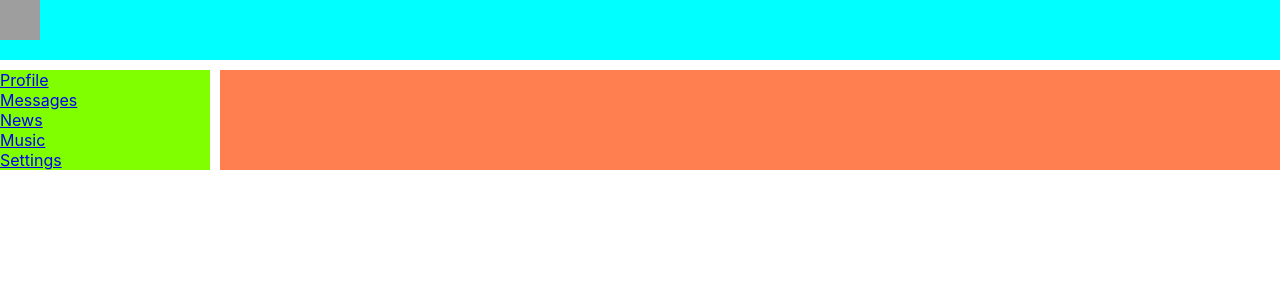
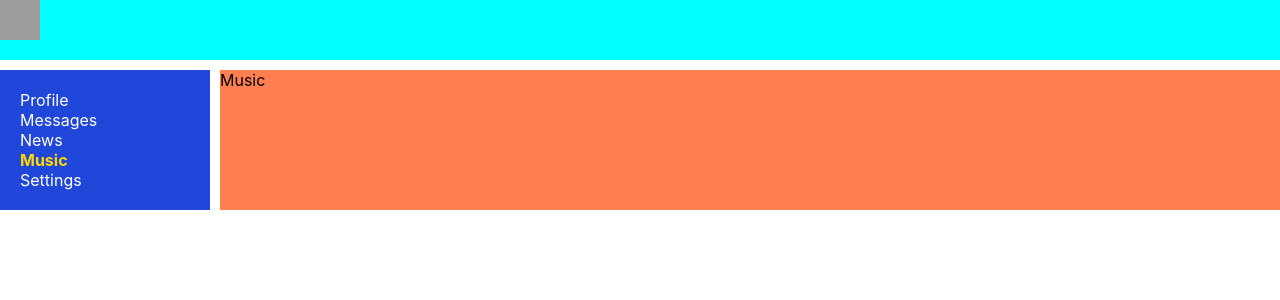
Before and after one commit to AleksanderZabrodski09/samurai-way-main, a React (Create React App) app: page /music in a window 1280 px wide. Shown: the top 300 px of the page. Built offline with nearby package versions, Linux system fonts and the light colour scheme; grey boxes are pictures that could not be loaded.

Commit message:
create: add folders News, Music, Settings(NavLink)

```diff
--- a/src/App.tsx
+++ b/src/App.tsx
@@ -5,6 +5,9 @@ import {Navbar} from './components/Navbar/Navbar';
 import {Profile} from './components/Profile/Profile';
 import {Dialogs} from './components/Dialogs/Dialogs';
 import {BrowserRouter, Route} from 'react-router-dom';
+import {News} from './components/News/News';
+import {Music} from './components/Music/Music';
+import {Settings} from './components/Settings/Settings';
 
 
 const App = () => {
@@ -16,6 +19,9 @@ const App = () => {
         <div className="appWrapperContent">
           <Route path='/profile' component={Profile}/>
           <Route path='/dialogs' component={Dialogs}/>
+          <Route path='/news' component={News}/>
+          <Route path='/music' component={Music}/>
+          <Route path='/settings' component={Settings}/>
         </div>
       </div>
     </BrowserRouter>
--- /dev/null
+++ b/src/components/Music/Music.tsx
@@ -0,0 +1,12 @@
+import React from 'react';
+import s from './Music.module.css';
+
+
+
+export const Music = () => {
+  return (
+    <div >
+      Music
+    </div>
+  );
+};
--- a/src/components/Navbar/Navbar.module.css
+++ b/src/components/Navbar/Navbar.module.css
@@ -1,12 +1,14 @@
 .nav {
   grid-area: nav;
-  background-color: chartreuse;
+  background-color: #2146da;
+  padding: 20px;
 }
 
-.item{
-  color: #ffffff
+.item a{
+  color: #ffffff;
+  text-decoration: none;
 }
-.active {
-  color: #d000ff;
+.item a.active {
+  color: gold;
   font-weight: bold;
 }
--- a/src/components/Navbar/Navbar.tsx
+++ b/src/components/Navbar/Navbar.tsx
@@ -2,24 +2,28 @@ import React from 'react';
 import s from './Navbar.module.css';
 import {NavLink} from 'react-router-dom';
 
-
+// type navData ={
+//
+// }
 export const Navbar = ()=>{
   return (
       <nav className={s.nav}>
         <div className={s.item}>
-          <NavLink to='/profile'>Profile</NavLink>
+        {/*  <NavLink to='/profile' className={ navData => navData.isActive ? s.active : s.item }>Profile</NavLink>*/}
+        {/*</div>*/}
+          <NavLink to='/profile' activeClassName={s.active}>Profile</NavLink>
         </div>
         <div className={s.item}>
-          <NavLink to='/dialogs'>Messages</NavLink>
+          <NavLink to='/dialogs' activeClassName={s.active}>Messages</NavLink>
         </div>
         <div className={`${s.item} `}>
-          <a href='/news'>News</a>
+          <NavLink to='/news' activeClassName={s.active}>News</NavLink>
         </div>
         <div className={s.item}>
-          <a href='/music'>Music</a>
+          <NavLink to='/music' activeClassName={s.active}>Music</NavLink>
         </div>
         <div className={s.item}>
-          <a href='/settings'>Settings</a>
+          <NavLink to='/settings' activeClassName={s.active}>Settings</NavLink>
         </div>
       </nav>
   );
--- /dev/null
+++ b/src/components/News/News.tsx
@@ -0,0 +1,12 @@
+import React from 'react';
+import s from './News.module.css';
+
+
+
+export const News = () => {
+  return (
+    <div >
+      News
+    </div>
+  );
+};
--- /dev/null
+++ b/src/components/Settings/Settings.tsx
@@ -0,0 +1,12 @@
+import React from 'react';
+import s from './Settings.module.css';
+
+
+
+export const Settings = () => {
+  return (
+    <div >
+      Settings
+    </div>
+  );
+};
```
Also changed, not shown: src/components/Music/Music.module.css (added), src/components/News/News.module.css (added), src/components/Settings/Settings.module.css (added).
